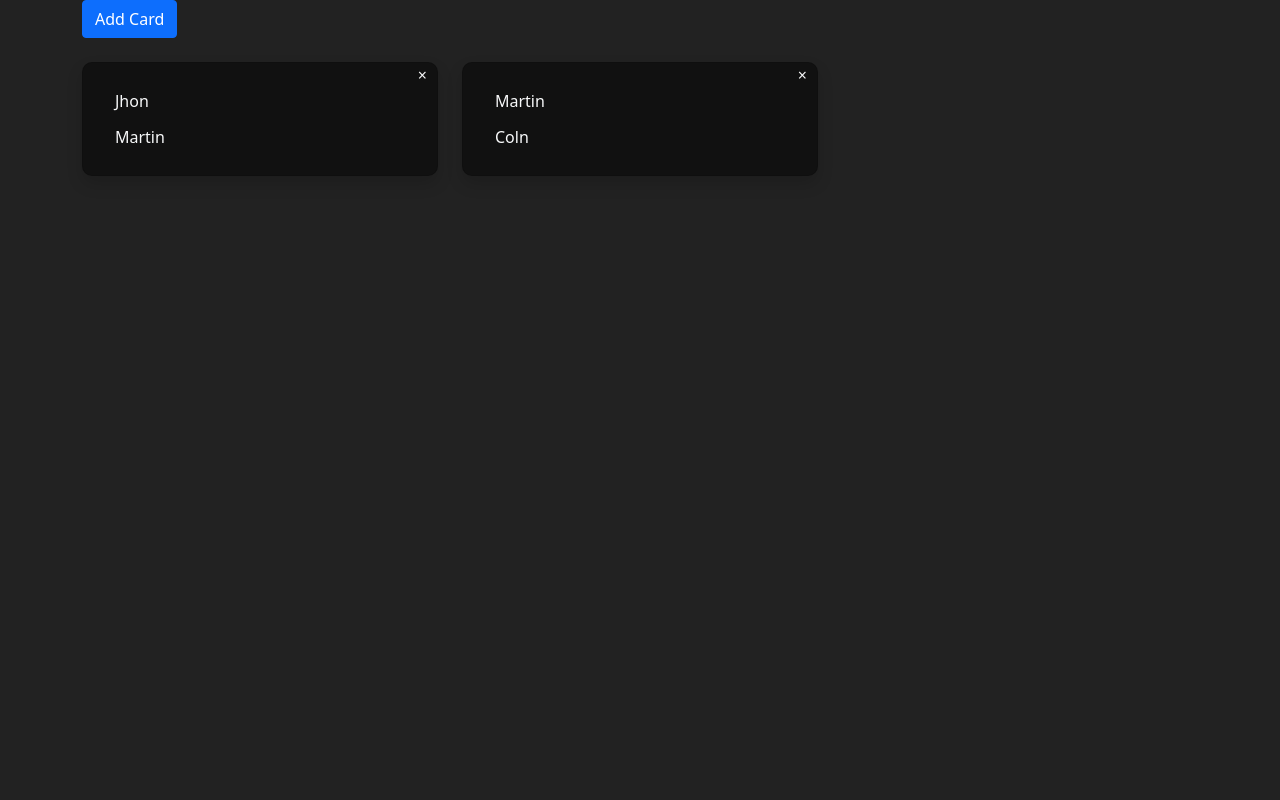
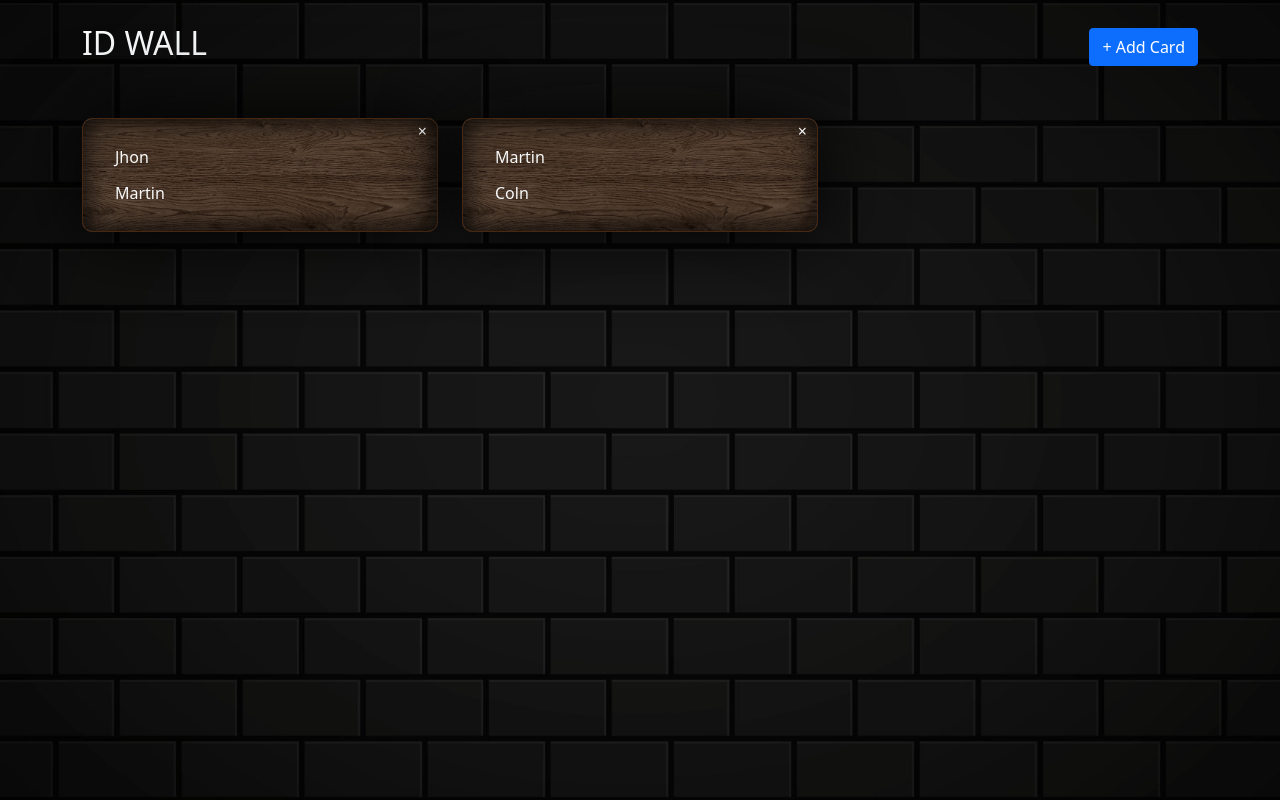
Before and after one commit to TheErVerma/test_plug_github, a PHP site: page / in a window 1280 px wide. Run offline with PHP 8.4, Linux system fonts and the light colour scheme; data comes from the database, SQL or seed files in the repository.

Commit message:
Final Stable Release v0.2

```diff
--- a/index.php
+++ b/index.php
@@ -2,9 +2,11 @@
 include "./db.php";
 include "./header.php"
 ?>
+<link rel="stylesheet" href="https://cdnjs.cloudflare.com/ajax/libs/animate.css/4.1.1/animate.min.css" />
 <style>
     body {
-        background: #222;
+        background: url('wall.webp')center no-repeat;
+        background-size: cover;
         color: #fff;
     }
 
@@ -16,22 +18,38 @@ include "./header.php"
     }
 
     .card {
-        background: #111;
+        background: url('wood.jpg')center no-repeat;
         padding: 20px;
         margin-bottom: 20px;
         border-radius: 10px;
+        background-size: cover;
+        box-shadow: inset 0px 0px 30px #000, 0px 0px 80px #000;
+        border: 1px solid #462813;
     }
 
     .title {
         padding: .375rem .75rem;
         cursor: text;
     }
-    .first_name_wrapper input{
+
+    .first_name_wrapper input {
         display: none;
+        background: #584632 !important;
+    }
+
+    ::-webkit-scrollbar {
+        width: 0px;
     }
 </style>
+<header class="py-4">
+    <div class="container d-flex justify-content-between align-items-center">
+        <h2>
+            <a href="#" class="brand text-light text-decoration-none text-uppercase ls-3">id wall</a>
+        </h2>
+        <button class="btn btn-primary add_card_btn">+ Add Card</button>
+    </div>
+</header>
 <div class="container">
-    <button class="btn btn-primary add_card_btn">Add Card</button>
     <div class="card_list_wrapper">
         <div class="row mt-4 card_list_inner">
             <?php
@@ -41,17 +59,17 @@ include "./header.php"
             while ($row = mysqli_fetch_array($entries_result)) {
             ?>
                 <div class="col-4">
-                    <div class="card text-light my_id_card shadow position-relative">
+                    <div class="card text-light my_id_card position-relative animate__animated">
                         <span class="remove_me">&times;</span>
                         <input type="hidden" value="" name="order_number" id="order_number" />
                         <input type="hidden" value="<?php echo $row['u_id']; ?>" name="unique_id" id="unique_id" />
                         <div class="first_name_wrapper">
                             <div class="title" tabindex="0"><?php echo $row['fname']; ?></div>
-                            <input type="text" name="fname" id="fname" class="bg-dark border-0 text-light form-control" onchange="get_data(this)" value="<?php echo $row['fname']; ?>" />
+                            <input type="text" name="fname" id="fname" class="border-0 text-light form-control" onchange="get_data(this)" value="<?php echo $row['fname']; ?>" />
                         </div>
                         <div class="first_name_wrapper">
                             <div class="title" tabindex="0"><?php echo $row['lname']; ?></div>
-                            <input type="text" name="lname" id="lname" class="bg-dark border-0 text-light form-control" onchange="get_data(this)" value="<?php echo $row['lname']; ?>" />
+                            <input type="text" name="lname" id="lname" class="border-0 text-light form-control" onchange="get_data(this)" value="<?php echo $row['lname']; ?>" />
                         </div>
                     </div>
                 </div>
@@ -64,12 +82,12 @@ include "./header.php"
 </div>
 
 <script>
-    $('.card_list_inner').on('click focus', '.first_name_wrapper .title', function(){
+    $('.card_list_inner').on('click focus', '.first_name_wrapper .title', function() {
         $(this).parents(".first_name_wrapper").find("input").show();
         $(this).parents(".first_name_wrapper").find("input").select();
         $(this).hide();
     })
-    $('.card_list_inner').on('focusout', '.first_name_wrapper input',function(){
+    $('.card_list_inner').on('focusout', '.first_name_wrapper input', function() {
         $(this).parents(".first_name_wrapper").find(".title").show();
         $(this).hide();
     })
@@ -80,22 +98,22 @@ include "./header.php"
         const unique_id = Math.floor(Math.random() * 9999999999);
         $(".card_list_inner").prepend(`
             <div class="col-4">
-                <div class="card text-light my_id_card shadow position-relative">
+                <div class="card text-light my_id_card new_card position-relative animate__animated">
                 <span class="remove_me">&times;</span>
                     <input type="hidden" value="" name="order_number" id="order_number" />
                     <input type="hidden" value="` + unique_id + `" name="unique_id" id="unique_id" />
                     <div class="first_name_wrapper">
-                    <div class="title">First name</div>
-                        <input type="text" name="fname" id="fname" class="bg-dark border-0 text-light form-control" onchange="get_data(this)"/>
+                    <div class="title" tabindex="0">First name</div>
+                        <input type="text" name="fname" id="fname" class="border-0 text-light form-control" onchange="get_data(this)"/>
                     </div>
                     <div class="first_name_wrapper">
-                    <div class="title">Last name</div>
-                        <input type="text" name="lname" id="lname" class="bg-dark border-0 text-light form-control" onchange="get_data(this)"/>
+                    <div class="title" tabindex="0">Last name</div>
+                        <input type="text" name="lname" id="lname" class="border-0 text-light form-control" onchange="get_data(this)"/>
                     </div>
                 </div>
             </div>
         `);
-        number_of_cards++;
+        update_sorting();
     });
 
     function get_data(me) {
@@ -105,7 +123,7 @@ include "./header.php"
         var lname = $(me).parents('.my_id_card').find('#lname').val();
 
         if (fname != "" && lname != "") {
-            console.log(fname + " , " + lname);
+            // console.log(fname + " , " + lname);
             $.ajax({
                 method: 'POST',
                 url: 'add_card.php',
@@ -115,13 +133,21 @@ include "./header.php"
                     lname: lname
                 }
             }).done(function(data) {
-                console.log(data);
+                // console.log(data);
             })
         }
     }
 
 
-    $('.remove_me').click(function() {
+    $('.card_list_inner').on('click', '.remove_me', function() {
+        // console.log($(this).parents('.my_id_card'));
+
+        $(this).parents('.my_id_card').addClass('animate__hinge');
+        if ($(this).parents('.my_id_card').hasClass('new_card')) {
+            setTimeout(function() {
+                $(this).parents('.my_id_card').remove()
+            }, 2000);
+        } else {
             var uni_id = $(this).parents('.my_id_card').find('#unique_id').val();
             var me = $(this);
             $.ajax({
@@ -132,15 +158,19 @@ include "./header.php"
                 }
             }).done(function(data) {
                 if (data == "ok_front" || data == "ok") {
-                me.parent().remove();
+                    setTimeout(function() {
+                        $(this).parents('.my_id_card').remove()
+                    }, 2000);
+                    // me.parents('.col-4').remove();
                     number_of_cards--;
                 }
             });
+        }
     })
 
-    $('.my_id_card').click(function() {
-        console.log($(this).find('#order_number').val());
-    })
+    // $('.my_id_card').click(function() {
+    //     console.log($(this).find('#order_number').val());
+    // })
 
     $(document).ready(function() {
         $('.card_list_inner').sortable({
@@ -164,7 +194,7 @@ include "./header.php"
                     unique_id: unique_id,
                 }
             }).done(function(data) {
-                console.log(data);
+                // console.log(data);
             })
         }
     }
```
Also changed, not shown: wall.webp (added), wood.jpg (added), wood.webp (added). Lines whose indentation alone changed are shown as unchanged.
